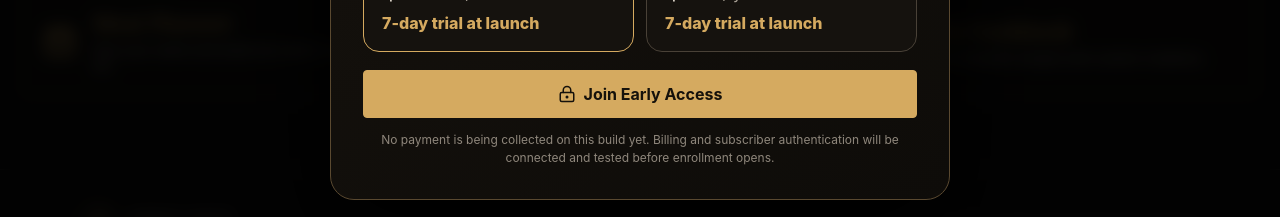
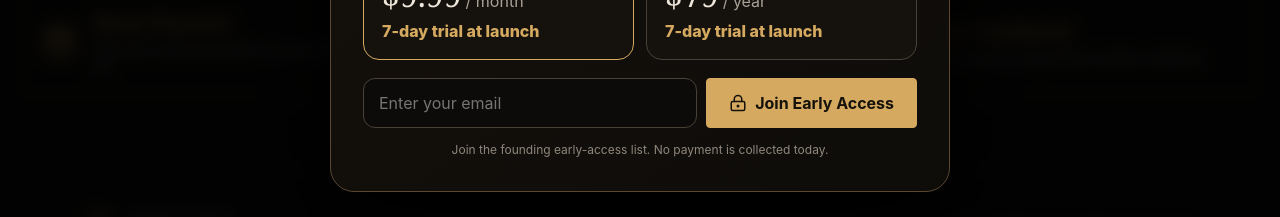
Before and after one commit to Camlito/Fancy-Eatz, a React (Vite) app: page / in a window 1280 px wide. Both pictures are taken after a click on the button "Join Early Access →". Shown: the part 2110-2327 px from the top of the page. Built offline with nearby package versions, Linux system fonts and the light colour scheme.

Commit message:
Connect Fancy Eatz early access signups to dedicated database

```diff
--- a/src/FancyEatz.tsx
+++ b/src/FancyEatz.tsx
@@ -971,8 +971,8 @@ export default function FancyEatz() {
             <button className="membership-plan selected" onClick={()=>setMembershipNotice('Monthly plan selected. Secure checkout will activate here once billing is connected.')}><small>PLANNED MONTHLY</small><strong>$9.99</strong><span>/ month</span><em>7-day trial at launch</em></button>
             <button className="membership-plan" onClick={()=>setMembershipNotice('Annual plan selected. Secure checkout will activate here once billing is connected.')}><small>PLANNED ANNUAL · SAVE</small><strong>$79</strong><span>/ year</span><em>7-day trial at launch</em></button>
           </div>
-          <button className="primary full membership-cta" onClick={()=>setMembershipNotice('Membership checkout is being connected. No payment has been taken.')}><LockKeyhole size={18}/>Join Early Access</button>
-          <p className="membership-fine">No payment is being collected on this build yet. Billing and subscriber authentication will be connected and tested before enrollment opens.</p>
+          <div className="early-access-form"><input type="email" value={earlyEmail} onChange={e=>setEarlyEmail(e.target.value)} placeholder="Enter your email" aria-label="Email for early access"/><button className="primary membership-cta" onClick={async()=>{if(!/^\\S+@\\S+\\.\\S+$/.test(earlyEmail)){setMembershipNotice('Enter a valid email to join early access.');return;}try{const response=await fetch('https://flnplmywkukyejisbnyd.supabase.co/rest/v1/early_access',{method:'POST',headers:{'content-type':'application/json','apikey':'sb_publishable_LE5sDW4xAwQSp_ElCSzVFA_wJEUwJbR','Authorization':'Bearer sb_publishable_LE5sDW4xAwQSp_ElCSzVFA_wJEUwJbR','Prefer':'resolution=ignore-duplicates'},body:JSON.stringify({email:earlyEmail.trim().toLowerCase(),source:'fancy-eatzzz.netlify.app'})});if(!response.ok)throw new Error('signup failed');setEarlyJoined(true);}catch{setMembershipNotice('We could not save your signup. Please try again.');}}}><LockKeyhole size={18}/>Join Early Access</button></div>
+          {earlyJoined ? <div className="early-success"><ShieldCheck size={20}/><span><b>You're on the list.</b><small>You'll get your 7-day Premium trial invitation when Fancy Eatz launches.</small></span></div> : <p className="membership-fine">Join the founding early-access list. No payment is collected today.</p>}
         </div>
       </div>}
 
```
